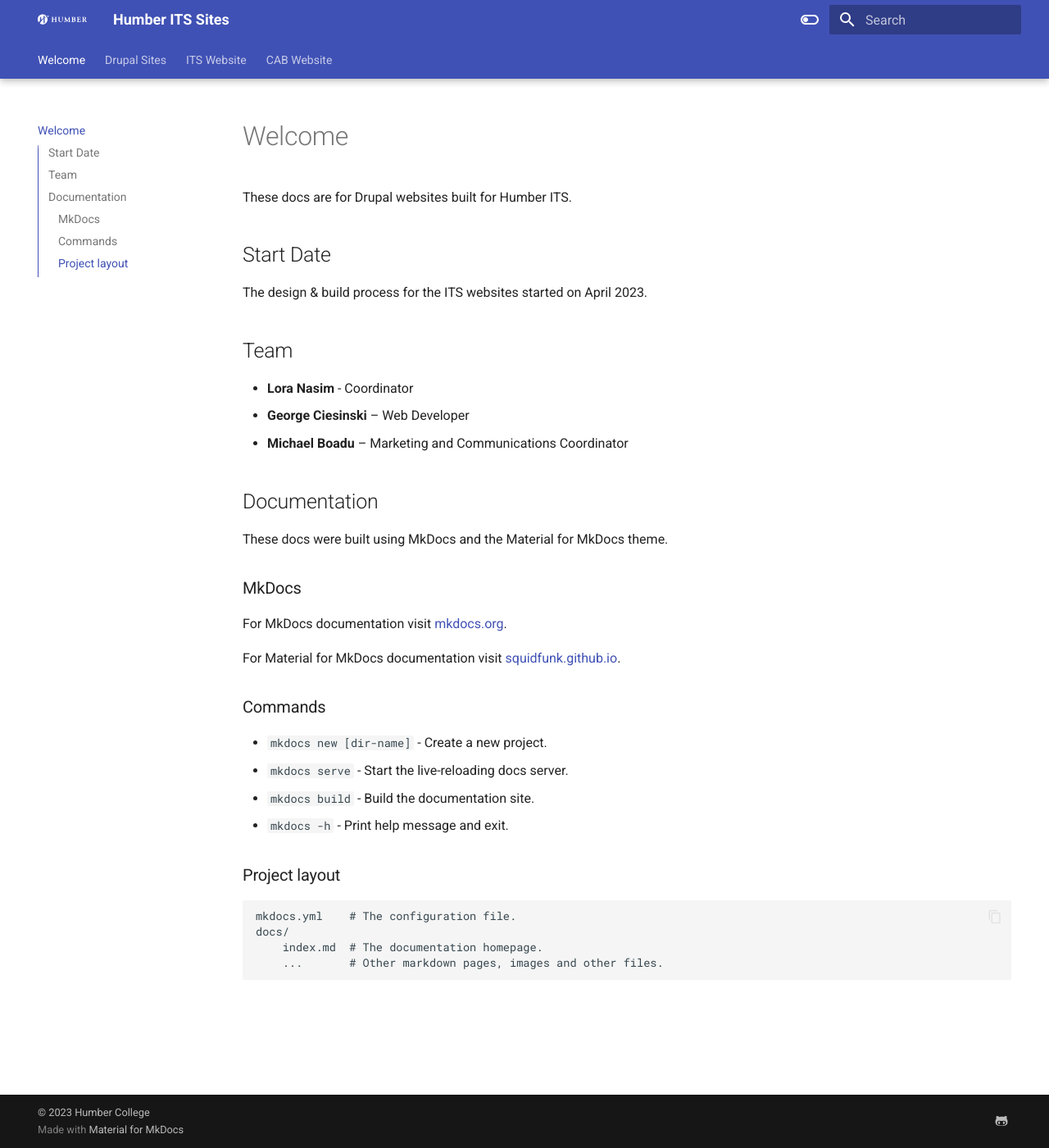
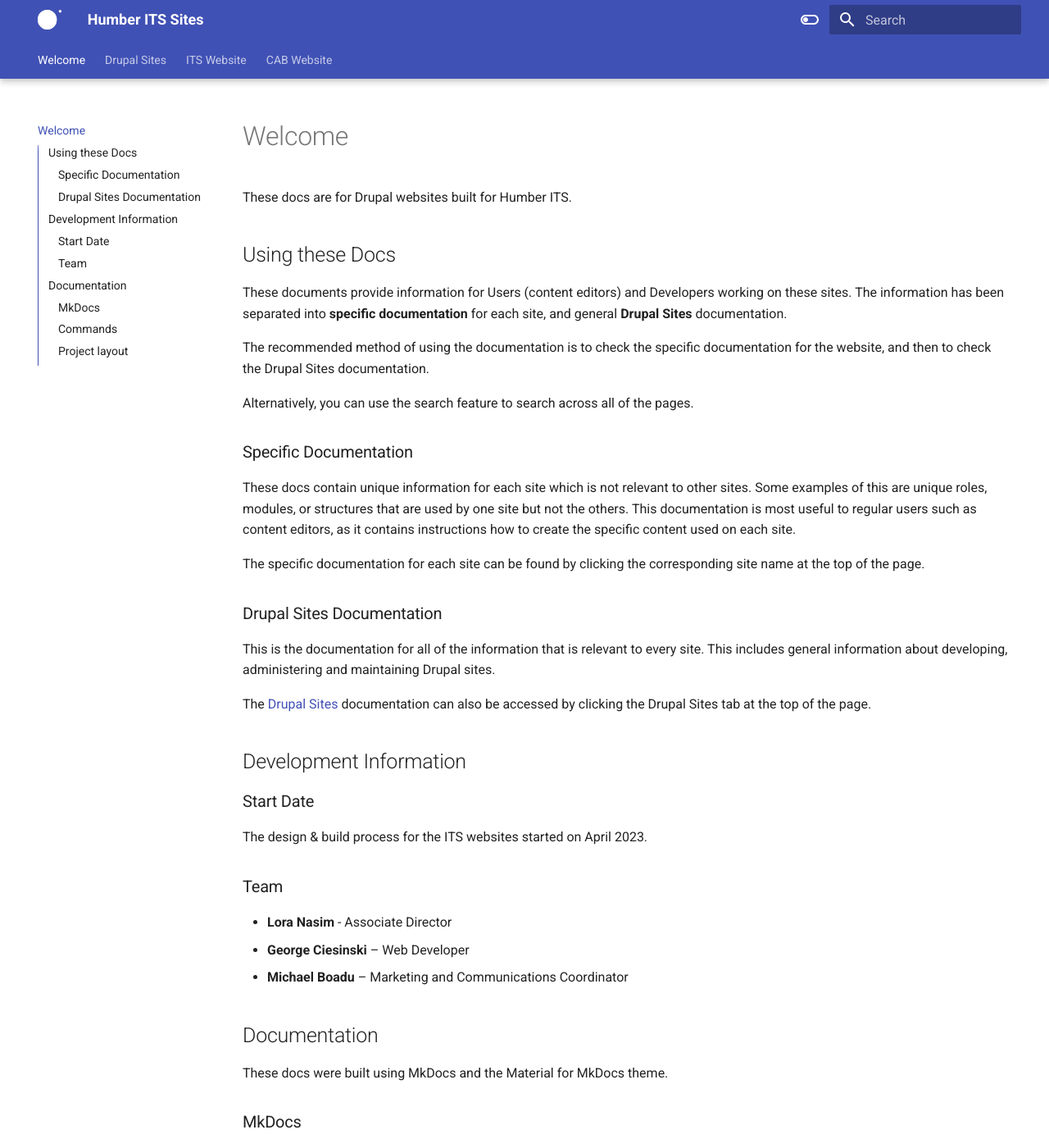
Before and after one commit to GeorgeCiesinski/custom-drupal-docs, an MkDocs documentation site: the page built from docs/index.md, in a window 1280 px wide and 1400 px high. Shown: the whole window at 82% size. Built offline with MkDocs 1.6.1 and Material for MkDocs 9.7.7, drawn with Linux system fonts in a browser that asks for light colours; some of the changed text lies outside the part shown.

Commit message:
Improved welcome section and added temp logo

```diff
--- a/docs/index.md
+++ b/docs/index.md
@@ -2,13 +2,37 @@
 
 These docs are for Drupal websites built for Humber ITS.
 
-## Start Date
+
+
+## Using these Docs
+
+These documents provide information for Users (content editors) and Developers working on these sites. The information has been separated into **specific documentation** for each site, and general **Drupal Sites** documentation.
+
+The recommended method of using the documentation is to check the specific documentation for the website, and then to check the Drupal Sites documentation.
+
+Alternatively, you can use the search feature to search across all of the pages.
+
+### Specific Documentation
+
+These docs contain unique information for each site which is not relevant to other sites. Some examples of this are unique roles, modules, or structures that are used by one site but not the others. This documentation is most useful to regular users such as content editors, as it contains instructions how to create the specific content used on each site.
+
+The specific documentation for each site can be found by clicking the corresponding site name at the top of the page.
+
+### Drupal Sites Documentation
+
+This is the documentation for all of the information that is relevant to every site. This includes general information about developing, administering and maintaining Drupal sites.
+
+The [Drupal Sites](./drupal-sites.md) documentation can also be accessed by clicking the Drupal Sites tab at the top of the page.
+
+## Development Information
+
+### Start Date
 
 The design & build process for the ITS websites started on April 2023.
 
-## Team
+### Team
 
-* **Lora Nasim** - Coordinator
+* **Lora Nasim** - Associate Director
 * **George Ciesinski** – Web Developer
 * **Michael Boadu** – Marketing and Communications Coordinator
 
@@ -24,6 +48,8 @@ For Material for MkDocs documentation visit [squidfunk.github.io](https://squidf
 
 ### Commands
 
+The below commands are usable in the virtual environment this project is installed in.
+
 * `mkdocs new [dir-name]` - Create a new project.
 * `mkdocs serve` - Start the live-reloading docs server.
 * `mkdocs build` - Build the documentation site.
--- a/mkdocs.yml
+++ b/mkdocs.yml
@@ -6,7 +6,7 @@ nav:
   - 'cab-website.md'
 theme:
   name: material
-  logo: assets/humber-white-logo.svg
+  logo: assets/humber-logo-white-150x150.svg
   favicon: assets/humber-favicon.png
   features:
     - navigation.instant
```
Also changed, not shown: docs/drupal-sites.md (+4 -0 lines), docs/assets/humber-logo-white-150x150.svg (added), docs/assets/humber-white-logo.svg (deleted).
